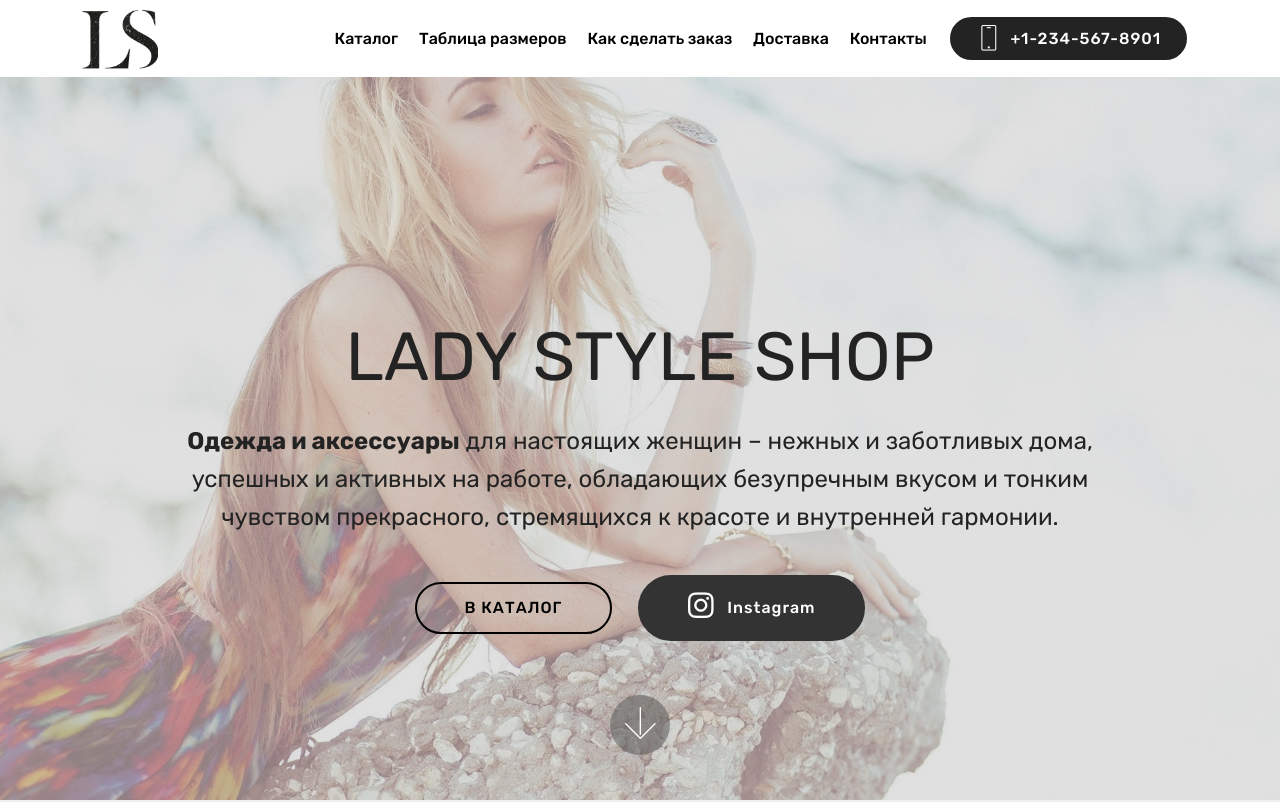
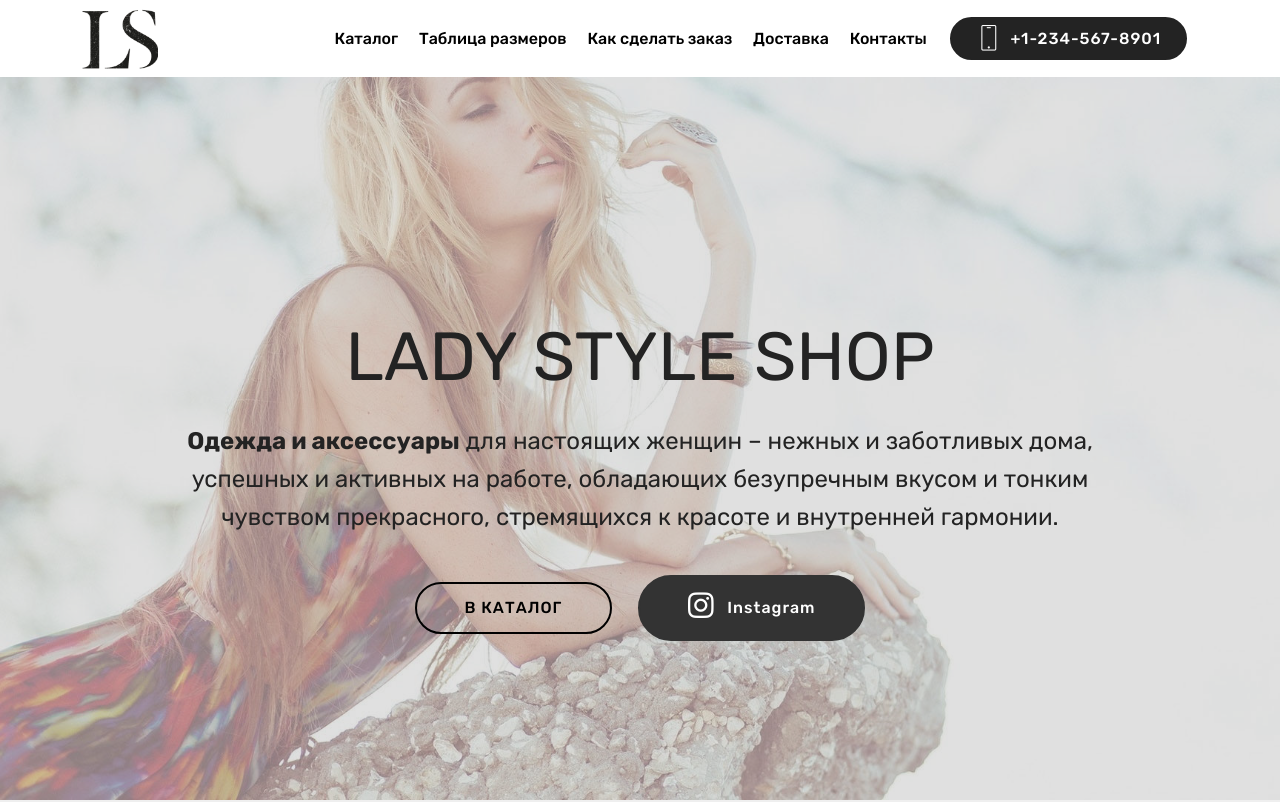
Before and after one commit to Maximsenko/ladystyle, a plain HTML site: page index.html in a window 1280 px wide. Shown: the top 802 px of the page. Drawn offline with Linux system fonts and the light colour scheme; files whose address does not match are found by name.

Commit message:
create github pages

```diff
--- a/index.html
+++ b/index.html
@@ -64,7 +64,7 @@
     </nav>
 </section>
 
-<section class="engine"><a href="https://mobirise.info/n">free simple site templates</a></section><section class="cid-qTkA127IK8 mbr-fullscreen mbr-parallax-background" id="header2-1">
+<section class="engine"><a href="https://mobirise.info/q">free responsive site templates</a></section><section class="cid-qTkA127IK8 mbr-fullscreen mbr-parallax-background" id="header2-1">
 
 
 
@@ -81,11 +81,7 @@
             </div>
         </div>
     </div>
-    <div class="mbr-arrow hidden-sm-down" aria-hidden="true">
-        <a href="#next">
-            <i class="mbri-down mbr-iconfont"></i>
-        </a>
-    </div>
+
 </section>
 
 <section class="features18 popup-btn-cards cid-rGhcaVVAmA" id="features18-f">
```
Also changed, not shown: page1.html (+1 -1 lines), 1 other file.
